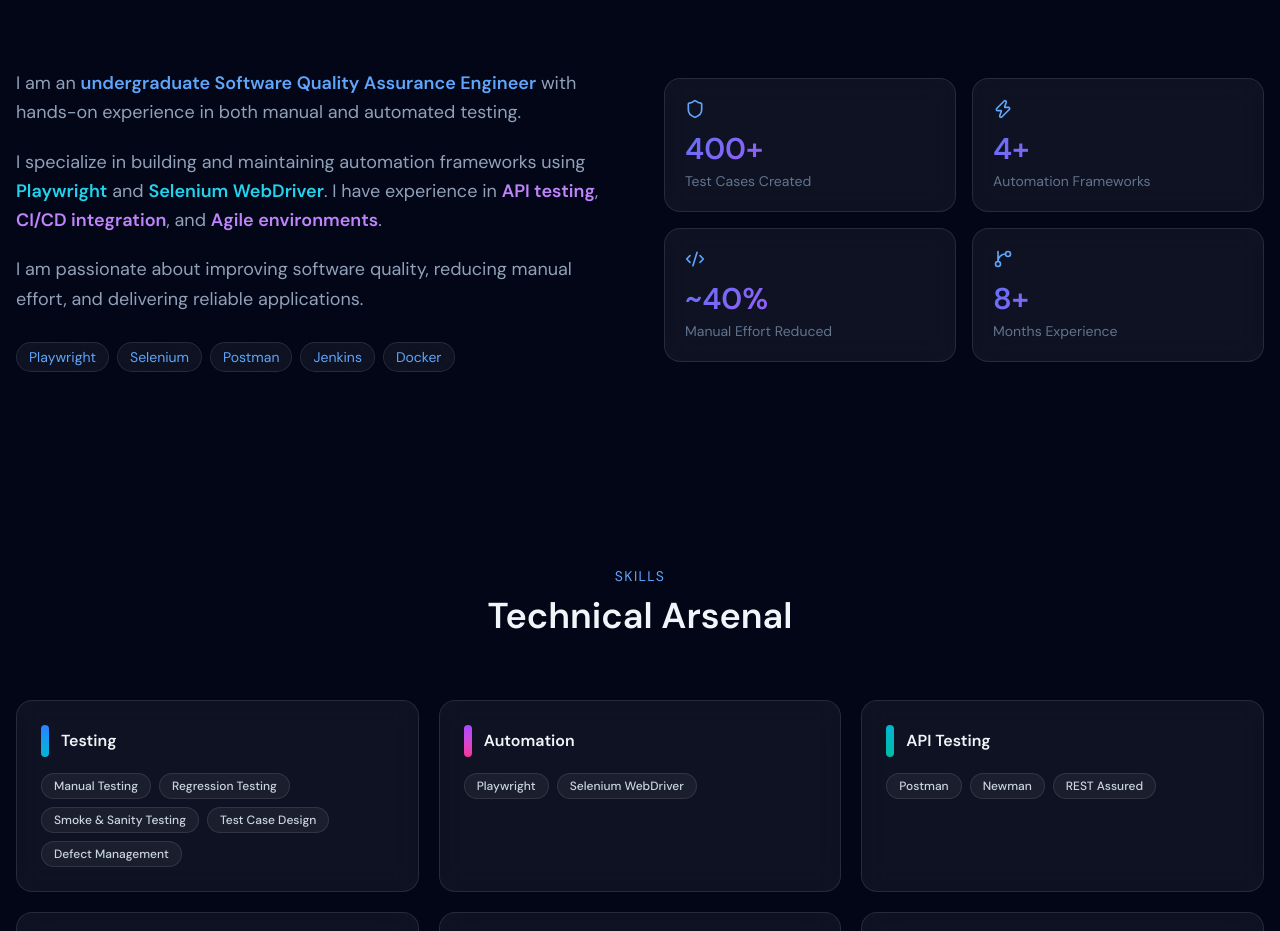
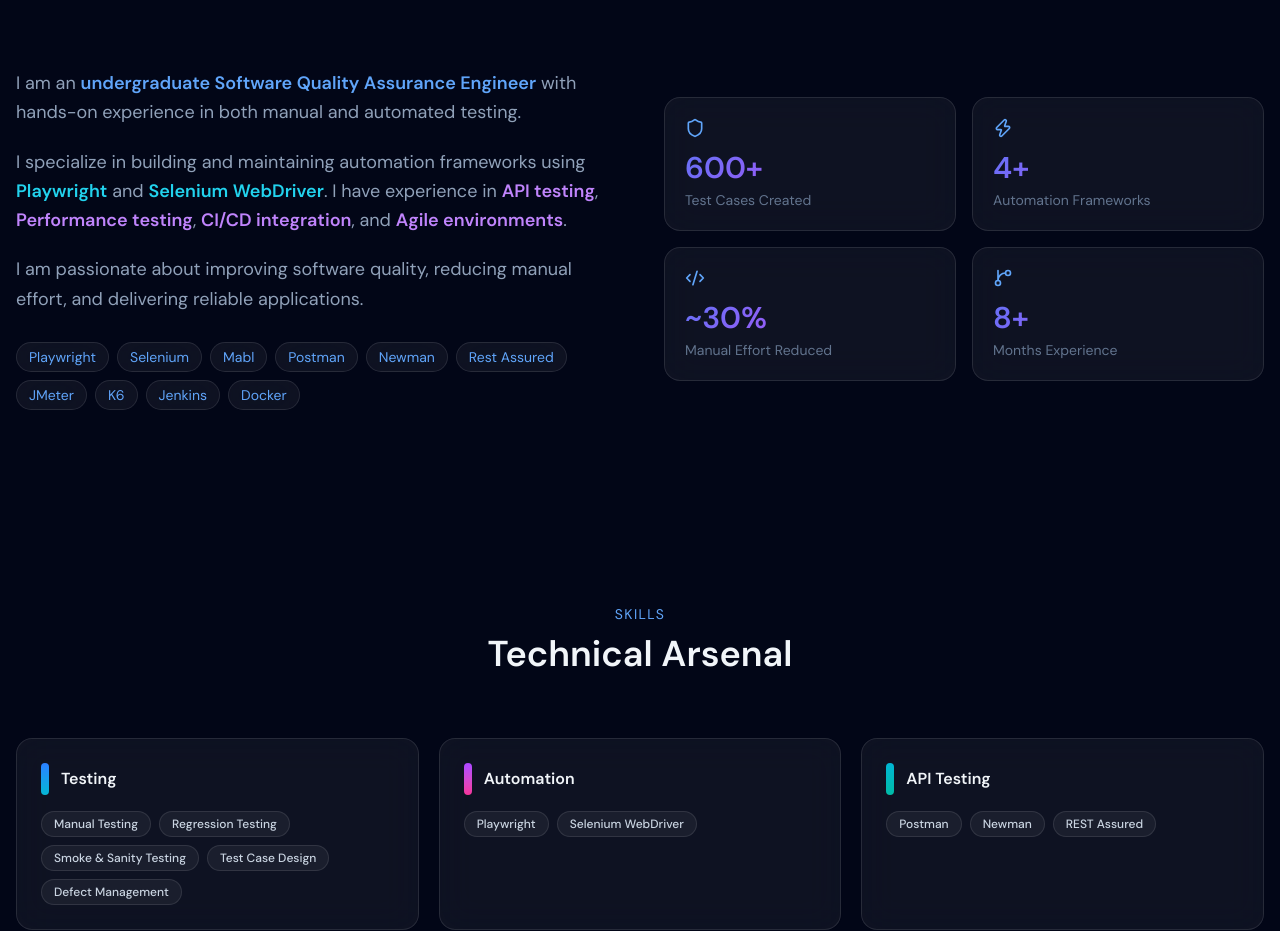
Before and after one commit to Dasun169/qa-portfolio, a Next.js app: page / in a window 1280 px wide. Shown: the part 963-1894 px from the top of the page. Built offline with nearby package versions, Linux system fonts and the light colour scheme.

Commit message:
Complete the about section content

```diff
--- a/src/components/sections/About.tsx
+++ b/src/components/sections/About.tsx
@@ -4,9 +4,9 @@
 import { Shield, Zap, Code2, GitBranch } from "lucide-react";
 
 const STATS = [
-    { label: "Test Cases Created", value: "400+", icon: Shield },
+    { label: "Test Cases Created", value: "600+", icon: Shield },
     { label: "Automation Frameworks", value: "4+", icon: Zap },
-    { label: "Manual Effort Reduced", value: "~40%", icon: Code2 },
+    { label: "Manual Effort Reduced", value: "~30%", icon: Code2 },
     { label: "Months Experience", value: "8+", icon: GitBranch },
 ];
 
@@ -52,6 +52,7 @@
                                 <span className="text-cyan-400 font-semibold">Selenium WebDriver</span>.
                                 I have experience in{" "}
                                 <span className="text-accent-400 font-semibold">API testing</span>,{" "}
+                                <span className="text-accent-400 font-semibold">Performance testing</span>,{" "}
                                 <span className="text-accent-400 font-semibold">CI/CD integration</span>, and{" "}
                                 <span className="text-accent-400 font-semibold">Agile environments</span>.
                             </p>
@@ -61,7 +62,7 @@
                             </p>
 
                             <div className="flex flex-wrap gap-2 pt-2">
-                                {["Playwright", "Selenium", "Postman", "Jenkins", "Docker"].map((tag) => (
+                                {["Playwright", "Selenium", "Mabl", "Postman", "Newman", "Rest Assured", "JMeter", "K6", "Jenkins", "Docker"].map((tag) => (
                                     <span
                                         key={tag}
                                         className="px-3 py-1 glass rounded-full text-sm  text-brand-400 border border-brand-500/20"
```
